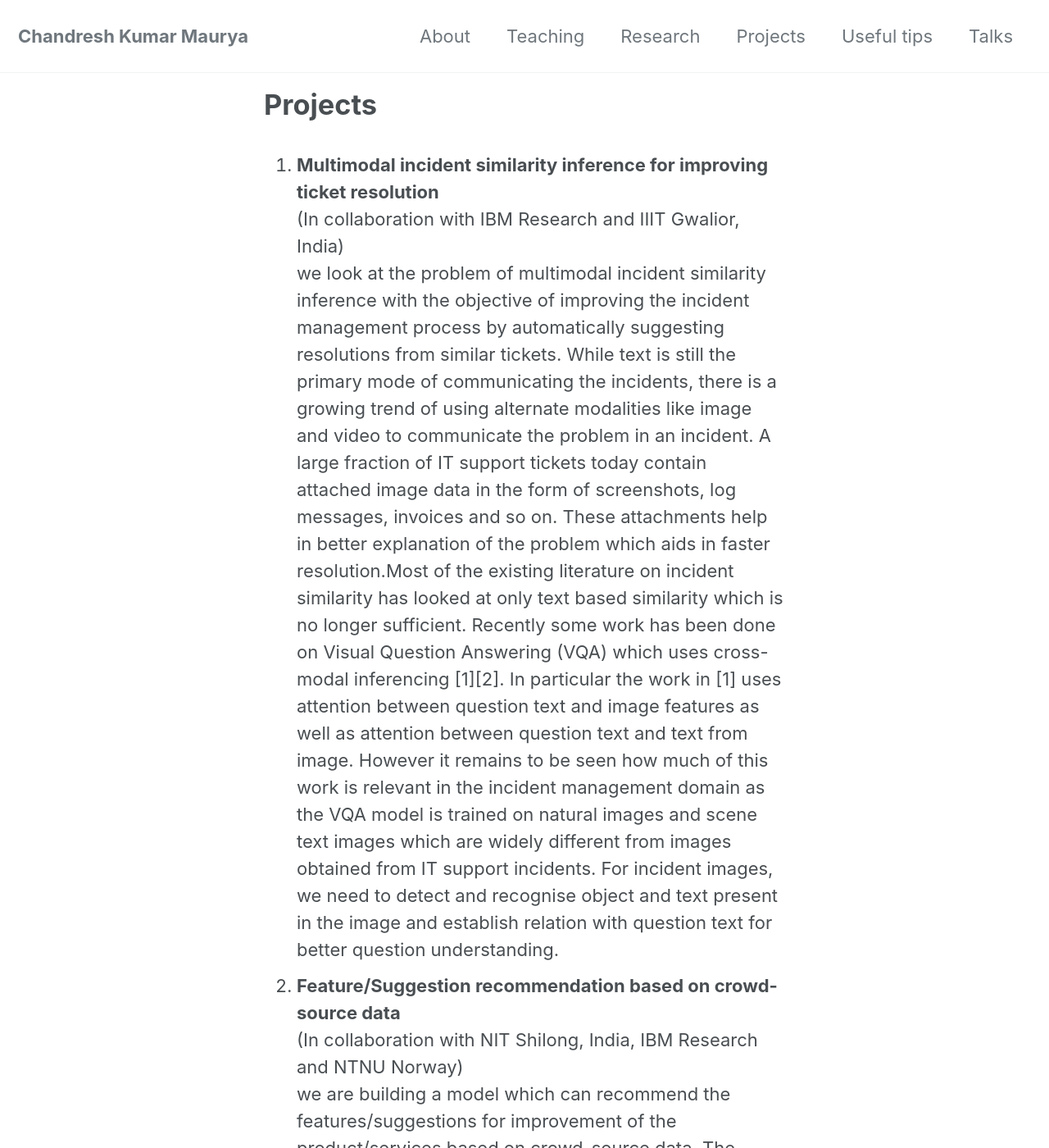
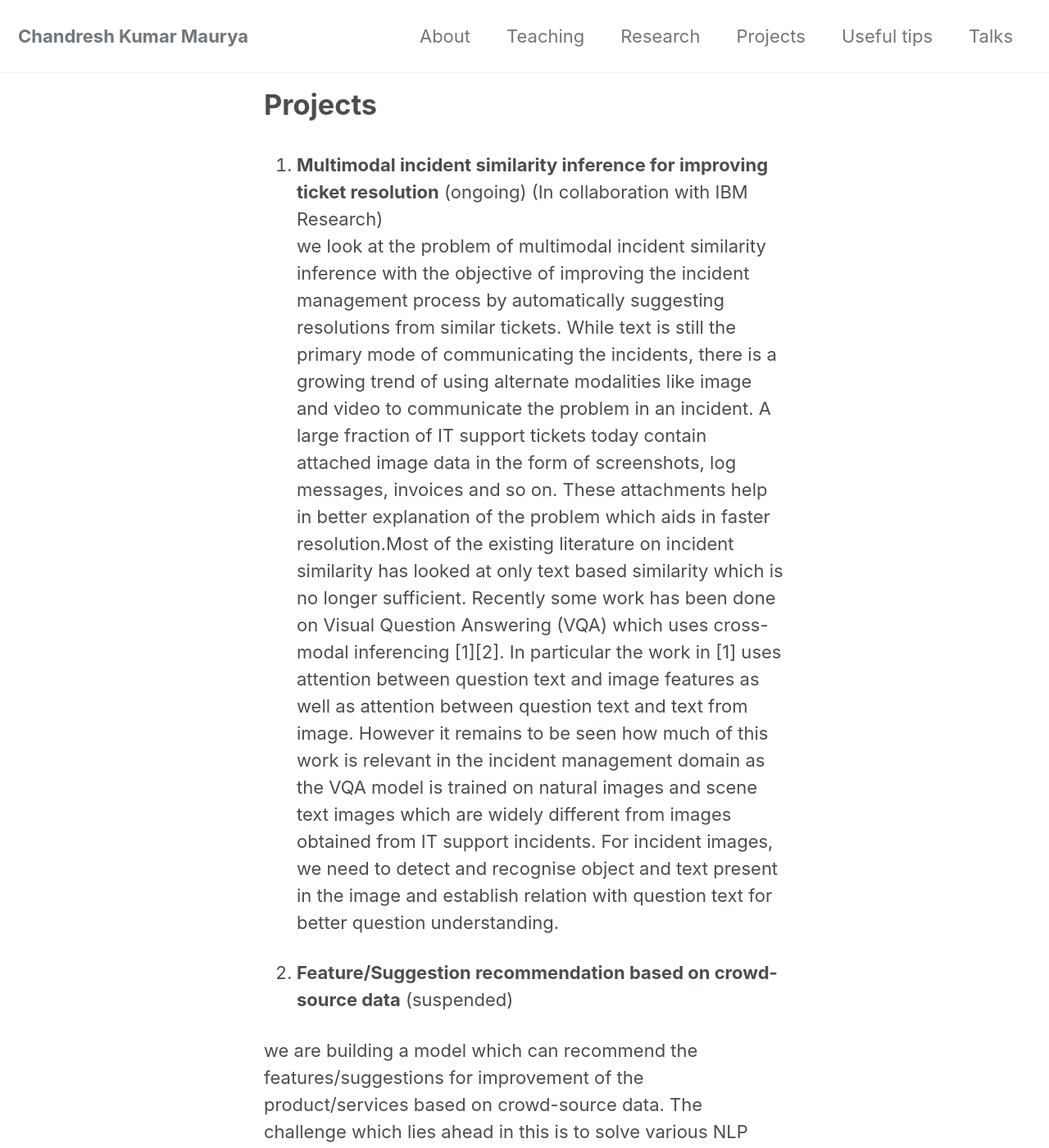
Before and after one commit to chandreshiit/oldsite, a Jekyll site: the page built from _pages/project.md, in a window 1280 px wide and 1400 px high. Shown: the whole window at 82% size. Built offline with Jekyll 4.4.1, drawn with Linux system fonts in a browser that asks for light colours; cached includes are drawn as plain includes; nearby versions of some CDN libraries.

Commit message:
updated project

```diff
--- a/_pages/project.md
+++ b/_pages/project.md
@@ -4,11 +4,12 @@ permalink: /projects/
 author_profile: false
 ---
 
-1. **Multimodal incident similarity inference for improving ticket resolution**
-(In collaboration with IBM Research and IIIT Gwalior, India)
-we look at the problem of multimodal incident similarity inference with the objective of improving the incident management process by automatically suggesting resolutions from similar tickets. While text is still the primary mode of communicating the incidents, there is a growing trend of using alternate modalities like image and video to communicate the problem in an incident. A large fraction of IT support tickets today contain attached image data in the form of screenshots, log messages, invoices and so on. These attachments help in better explanation of the problem which aids in faster resolution.Most of the existing literature on incident similarity has looked at only text based similarity which is no longer sufficient. Recently some work has been done on Visual Question Answering (VQA) which uses cross-modal inferencing [1][2]. In particular the work in [1] uses attention between question text and image features as well as attention between question text and text from image. However it remains to be seen how much of this work is relevant in the incident management domain as the VQA model is trained on natural images and scene text images which are widely different from images obtained from IT support incidents. For incident images, we need to detect and recognise object and text present in the image and establish relation with question text for better question understanding.
-2. **Feature/Suggestion recommendation based on crowd-source data**
-(In collaboration with NIT Shilong, India, IBM Research and NTNU Norway)
+1. **Multimodal incident similarity inference for improving ticket resolution**    (ongoing)
+  (In collaboration with IBM Research)
+  we look at the problem of multimodal incident similarity inference with the objective of improving the incident management process by automatically suggesting resolutions from similar tickets. While text is still the primary mode of communicating the incidents, there is a growing trend of using alternate modalities like image and video to communicate the problem in an incident. A large fraction of IT support tickets today contain attached image data in the form of screenshots, log messages, invoices and so on. These attachments help in better explanation of the problem which aids in faster resolution.Most of the existing literature on incident similarity has looked at only text based similarity which is no longer sufficient. Recently some work has been done on Visual Question Answering (VQA) which uses cross-modal inferencing [1][2]. In particular the work in [1] uses attention between question text and image features as well as attention between question text and text from image. However it remains to be seen how much of this work is relevant in the incident management domain as the VQA model is trained on natural images and scene text images which are widely different from images obtained from IT support incidents. For incident images, we need to detect and recognise object and text present in the image and establish relation with question text for better question understanding.
+
+2. **Feature/Suggestion recommendation based on crowd-source data** (suspended)
+
 we are building  a model which can recommend the features/suggestions for improvement of the product/services based on crowd-source data. The challenge which lies ahead in this is to solve various NLP problems such as summarization, sarcasm detection, class-imbalance learning, semantic-clustering to new a few. We are looking at the state-of-the-art solution in the literature to build upon and to improve the existing system. The model will be useful to product developers, service managers to roll out new features for their products/services to gain competitive advantage.
 
-3. **Intelligent reminder system based on multi-model data**
+3. **Intelligent reminder system based on multi-model data**  (ongoing)
```
